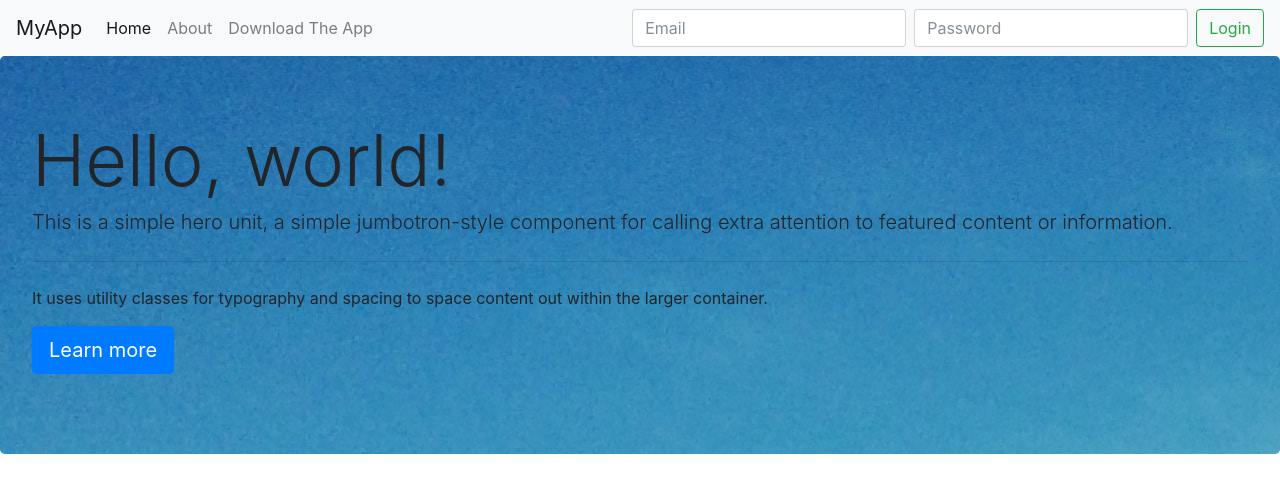
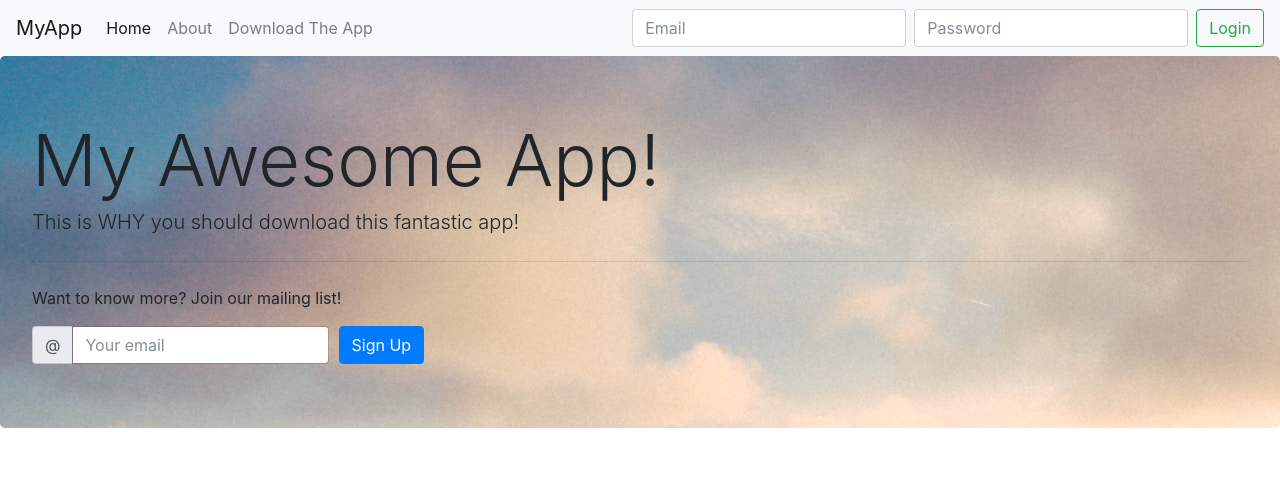
Before and after one commit to AlvinKang/AppSite, a plain HTML site: page index.html in a window 1280 px wide. Drawn offline with nearby package versions, Linux system fonts and the light colour scheme.

Commit message:
Change background image; add sign up form to jumbotron

```diff
--- a/index.html
+++ b/index.html
@@ -9,9 +9,9 @@
     <link rel="stylesheet" href="https://maxcdn.bootstrapcdn.com/bootstrap/4.0.0-beta/css/bootstrap.min.css" integrity="sha384-/Y6pD6FV/Vv2HJnA6t+vslU6fwYXjCFtcEpHbNJ0lyAFsXTsjBbfaDjzALeQsN6M" crossorigin="anonymous">
     <title>App Landing Site</title>
     <style type="text/css">
-    	.jumbotron {
-    		background-image: url(BG.jpeg)
-    	}
+    .jumbotron {
+        background-image: url(BG_bright.jpg);
+    }
     </style>
 </head>
 
@@ -41,13 +41,24 @@
         </div>
     </nav>
     <div class="jumbotron">
-      <h1 class="display-3">Hello, world!</h1>
-      <p class="lead">This is a simple hero unit, a simple jumbotron-style component for calling extra attention to featured content or information.</p>
-      <hr class="my-4">
-      <p>It uses utility classes for typography and spacing to space content out within the larger container.</p>
-      <p class="lead">
-        <a class="btn btn-primary btn-lg" href="#" role="button">Learn more</a>
-      </p>
+        <h1 class="display-3">My Awesome App!</h1>
+        <p class="lead">This is WHY you should download this fantastic app!</p>
+        <hr class="my-4">
+        <p>Want to know more? Join our mailing list!</p>
+        <form>
+            <div class="form-row align-items-center">
+                <div class="col-sm-3">
+                    <label class="sr-only" for="inlineFormInputGroupUsername">Your Email</label>
+                    <div class="input-group mb-2 mb-sm-0">
+                        <div class="input-group-addon">@</div>
+                        <input type="text" class="form-control" id="inlineFormInputGroupUsername" placeholder="Your email">
+                    </div>
+                </div>
+                <div class="col-auto">
+                    <button type="submit" class="btn btn-primary">Sign Up</button>
+                </div>
+            </div>
+        </form>
     </div>
     <!-- Scripts -->
     <script src="https://code.jquery.com/jquery-3.2.1.slim.min.js" integrity="sha384-KJ3o2DKtIkvYIK3UENzmM7KCkRr/rE9/Qpg6aAZGJwFDMVNA/GpGFF93hXpG5KkN" crossorigin="anonymous"></script>
```
Also changed, not shown: BG_bright.jpg (added).
